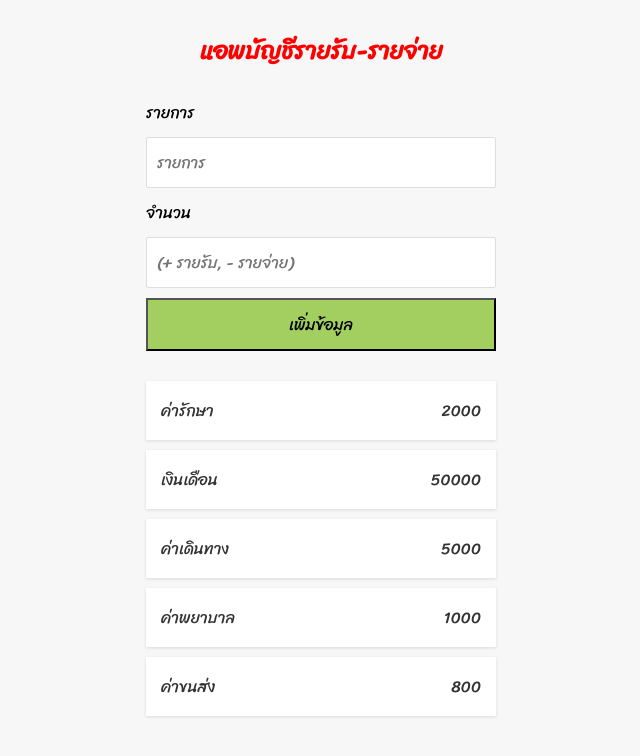
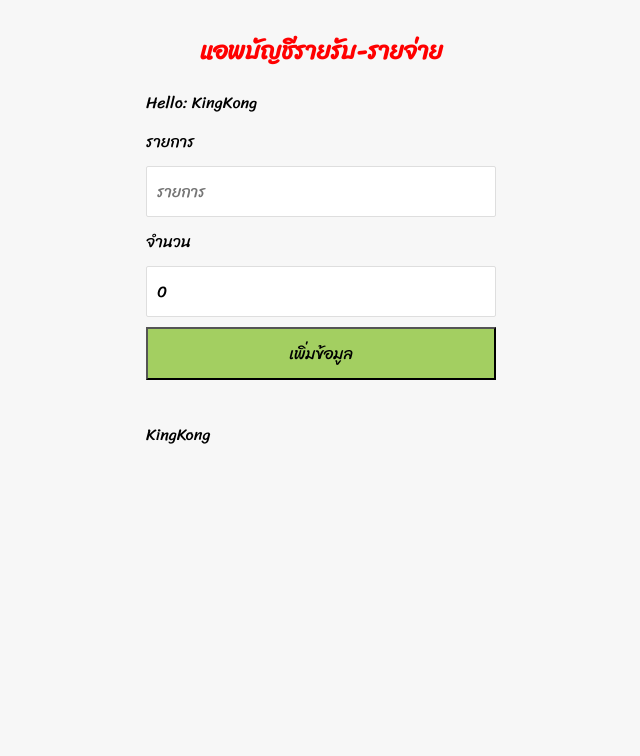
Before and after one commit to patjanawat/react-basic, a React (Create React App) app in the folder app/: page / in a window 1280 px wide. Shown: the top 756 px of the page, without its empty margins (319-959 px from the left). Built offline with nearby package versions, Linux system fonts and the light colour scheme.

Commit message:
Context API (Global State)

```diff
--- a/app/src/App.js
+++ b/app/src/App.js
@@ -1,14 +1,38 @@
 import Transaction from "./components/Transaction";
 import "./App.css"
 import FormComponent from "./components/FormComponent";
+import { useState } from "react";
+import DataContext from "./data/dataContext";
+import ReportComponent from "./components/ReportComponent";
 
 const App = () => {
+//     const Initialdata = [
+//     {id:uuidv4(),title:"ค่ารักษา",amount:2000},
+//     {id:uuidv4(),title:"เงินเดือน",amount:50000},
+//     // {id:uuidv4(),title:"ค่าเดินทาง",amount:5000},
+//     // {id:uuidv4(),title:"ค่าพยาบาล",amount:1000},
+//     // {title:800,amount:"ค่าขนส่ง"}, //Check proptype
+//     // {title:"ค่าขนส่ง"}, //Check proptype
+//     {id: uuidv4(),title:"ค่าขนส่ง",amount:800}
+
+// ]
+
+const [items,setItems]=useState([])
+
+const onAddNewItem = (newItem)=>{
+  setItems((prev)=>{
+    return [newItem,...prev]
+  })
+}
   return (
-    <div className="container">
-      <h1 style={{color:'red',textAlign:"center",fontSize:'1.5em'}}>แอพบัญชีรายรับ-รายจ่าย</h1>
-      <FormComponent/>
-      <Transaction/>
-    </div>
+    <DataContext.Provider value={'KingKong'}>
+      <div className="container">
+        <h1 style={{color:'red',textAlign:"center",fontSize:'1.5em'}}>แอพบัญชีรายรับ-รายจ่าย</h1>
+        <ReportComponent/>
+        <FormComponent onAddItem={onAddNewItem}/>
+        <Transaction items={items}/>
+      </div>
+    </DataContext.Provider>
   );
 };
 
--- a/app/src/components/FormComponent.js
+++ b/app/src/components/FormComponent.js
@@ -1,33 +1,51 @@
 import "./FormComponent.css"
+import { useState, useEffect}  from "react"
+import { v4 as uuidv4 } from 'uuid';
 
-const FormComponent = ()=>{
+const FormComponent = (props)=>{
+    //define state
+    const [title,setTitle]=useState('')
+    const [amount,setAmount]=useState(0)
+    const [formValid,setFormValid]=useState(false)
+
     const inputTitle = (event)=>{
-        console.log('title onchange...')
-        console.log(event.target.value)
+        setTitle(event.target.value)
     }
 
     const inputAmount =(event)=>{
-        console.log('amount onchange...')
-        console.log(event.target.value)
+        setAmount(event.target.value)
     }
 
     const saveItem = (event)=>{
-        console.log('Form submit...')
         event.preventDefault()
+        const itemData = {
+            id: uuidv4(),
+            title: title,
+            amount: Number(amount)
+        }
+        props.onAddItem(itemData)
+        setTitle('')
+        setAmount(0)
     }
+
+    useEffect(()=>{
+        // const checkData = title.trim().length > 0 && Number(amount) !==0
+        // setFormValid(checkData)
+    },[title,amount])
+
     return (
         <div>
             <form onSubmit={saveItem}>
                 <div className="form-control">
                     <label>รายการ</label>
-                    <input type="text" placeholder="รายการ" onChange={inputTitle}/>
+                    <input type="text" placeholder="รายการ" onChange={inputTitle} value={title}/>
                 </div>
                 <div className="form-control">
                     <label>จำนวน</label>
-                    <input type="number" placeholder="(+ รายรับ, - รายจ่าย)" onChange={inputAmount}/>
+                    <input type="number" placeholder="(+ รายรับ, - รายจ่าย)" onChange={inputAmount} value={amount}/>
                 </div>
                 <div>
-                    <button type="submit" className="btn">เพิ่มข้อมูล</button>
+                    <button type="submit" className="btn" disabled={formValid}>เพิ่มข้อมูล</button>
                 </div>
             </form>
         </div>
--- a/app/src/components/Item.css
+++ b/app/src/components/Item.css
@@ -3,3 +3,10 @@
     text-align: center;
     list-style: none;
 }
+
+.expense{
+    border-right: 5px solid red;
+}
+.income {
+    border-right: 5px solid #2ccc71;
+}
--- a/app/src/components/Item.js
+++ b/app/src/components/Item.js
@@ -1,8 +1,20 @@
 import PropTypes from 'prop-types'
+import { useContext } from 'react'
+import DataContext from '../data/dataContext'
+import './Item.css'
+
 const Item =(props) => {
    const {title,amount} = props
+   const statusClass = amount < 0?"expense":"income"
+   const symbol = amount < 0 ? "-":"+"
+
+   const name = useContext(DataContext)
     return (
-        <li>{title} <span>{amount}</span></li>
+        <div>
+        <li className={statusClass}>{title} <span>{symbol} {Math.abs(amount)}</span>
+            <p>{name}</p>
+        </li>
+        </div>
     )
 }
 
--- /dev/null
+++ b/app/src/components/ReportComponent.js
@@ -0,0 +1,11 @@
+import { useContext } from "react"
+import DataContext from "../data/dataContext"
+
+const ReportComponent =()=>{
+    const name = useContext(DataContext)
+    return(
+        <div>Hello: {name}</div>
+    )
+}
+
+export default ReportComponent
--- a/app/src/components/Transaction.js
+++ b/app/src/components/Transaction.js
@@ -1,31 +1,28 @@
 import Item from "./Item"
 import './Transaction.css'
-import { v4 as uuidv4 } from 'uuid';
 import PropTypes from 'prop-types'; // ES6
+import DataContext from "../data/dataContext";
+import { useContext } from "react";
 
-const Transaction = ()=>{
-    const data = [
-        {title:"ค่ารักษา",amount:2000},
-        {title:"เงินเดือน",amount:50000},
-        {title:"ค่าเดินทาง",amount:5000},
-        {title:"ค่าพยาบาล",amount:1000},
-        // {title:800,amount:"ค่าขนส่ง"}, //Check proptype
-        // {title:"ค่าขนส่ง"}, //Check proptype
-        {title:"ค่าขนส่ง",amount:800}
+const Transaction = (props)=>{
+   const {items} = props
+   const name = useContext(DataContext)
 
-    ]
     return (
-        <ul className="item-list">
+       <div>
+            <ul className="item-list">
             {
             /* <Item title={data[0].title} amount={data[0].amount}/>
             <Item title={data[1].title} amount={data[1].amount}/>
             <Item title={data[2].title} amount={data[2].amount}/> */
-            data.map((element)=>{
+            items.map((element)=>{
                 // return <Item title={elment.title} amount={elment.amount}/>
-                return <Item {...element} key={element.id} key={uuidv4()}/> //Spread Operator
+                return <Item {...element} key={element.id}/> //Spread Operator
             })
             }
       </ul>
+      {name}
+       </div>
     )
 }
 
--- /dev/null
+++ b/app/src/data/dataContext.js
@@ -0,0 +1,4 @@
+import { createContext } from "react";
+
+const DataContext = createContext()
+export default DataContext
```
